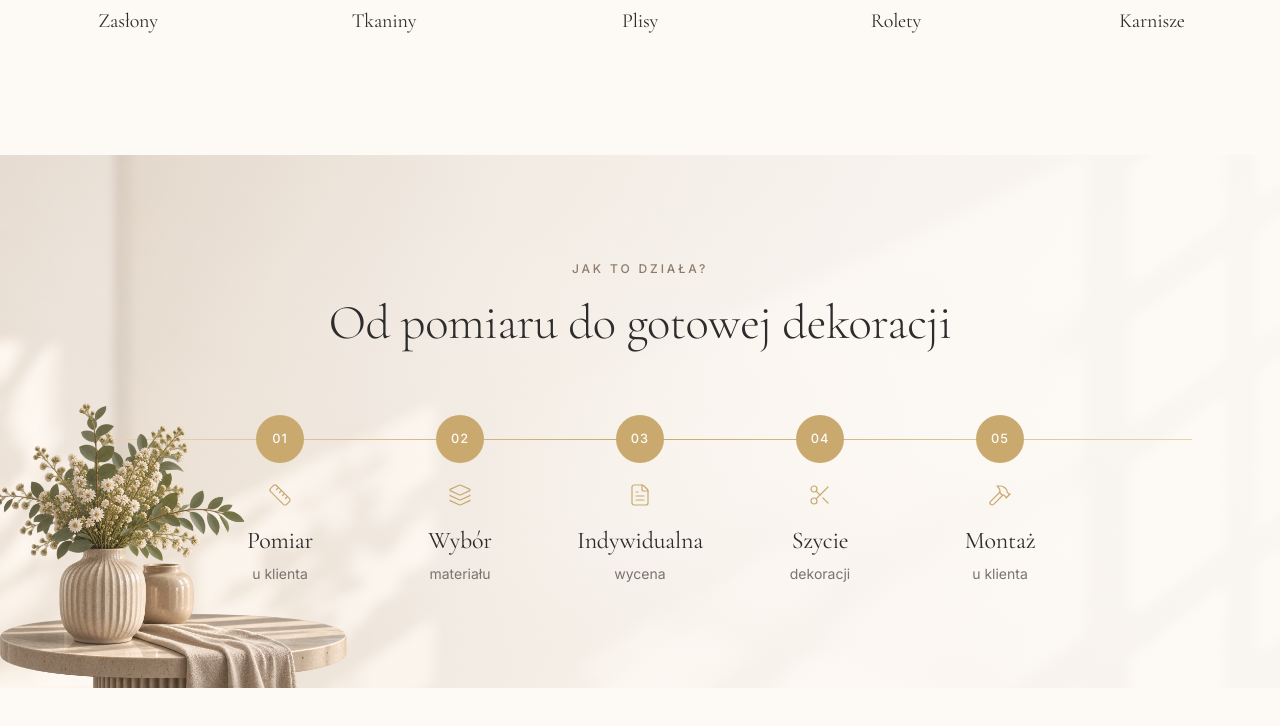
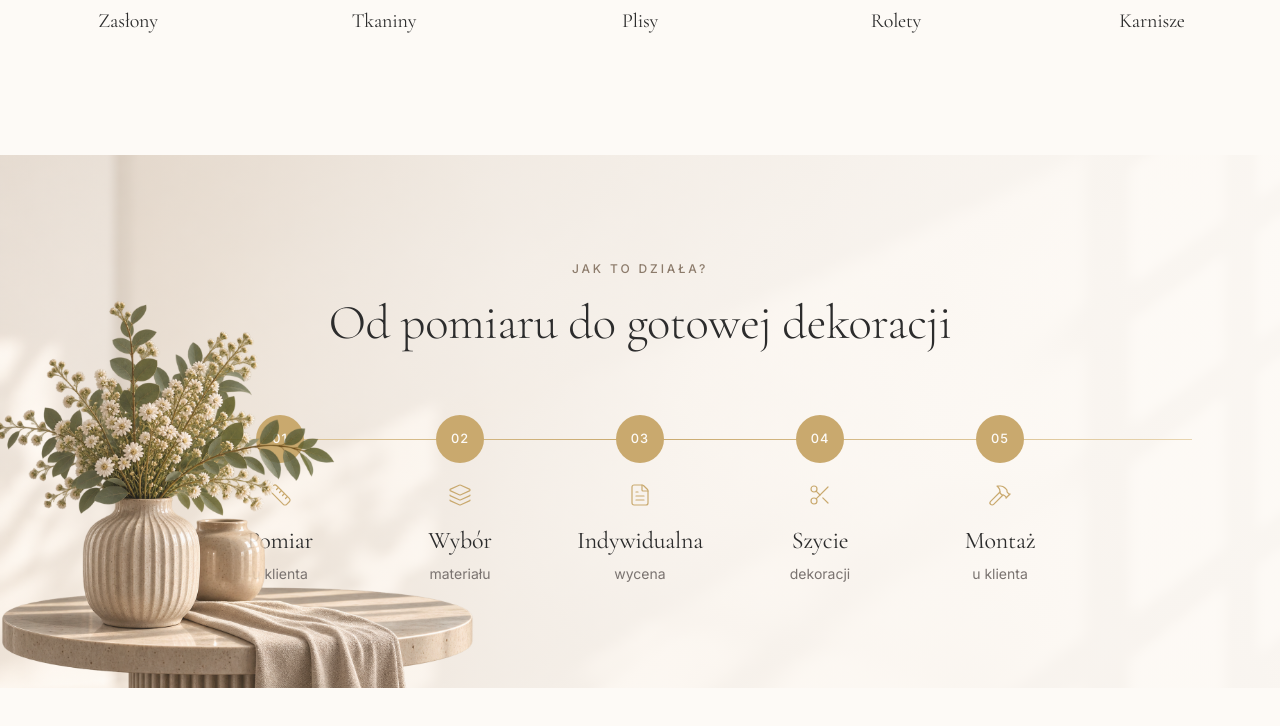
Before and after one commit to web48app/decor-prestige, a React (Vite) app in the folder decor-prestige/: page / in a window 1280 px wide. Shown: the part 2613-3339 px from the top of the page. Built offline with nearby package versions, Linux system fonts and the light colour scheme.

Commit message:
Process flower: larger, top branches overflow above section

```diff
--- a/decor-prestige/src/components/sections/Process/Process.module.css
+++ b/decor-prestige/src/components/sections/Process/Process.module.css
@@ -35,7 +35,8 @@
   position: absolute;
   bottom: 0;
   left: clamp(-10px, -0.5vw, 0px);
-  width: clamp(220px, 28vw, 420px);
+  width: clamp(300px, 38vw, 560px);
+  /* dół przyklejony do sekcji, góra gałązek wychodzi powyżej */
   opacity: 0.88;
   z-index: 3;
   pointer-events: none;
```
